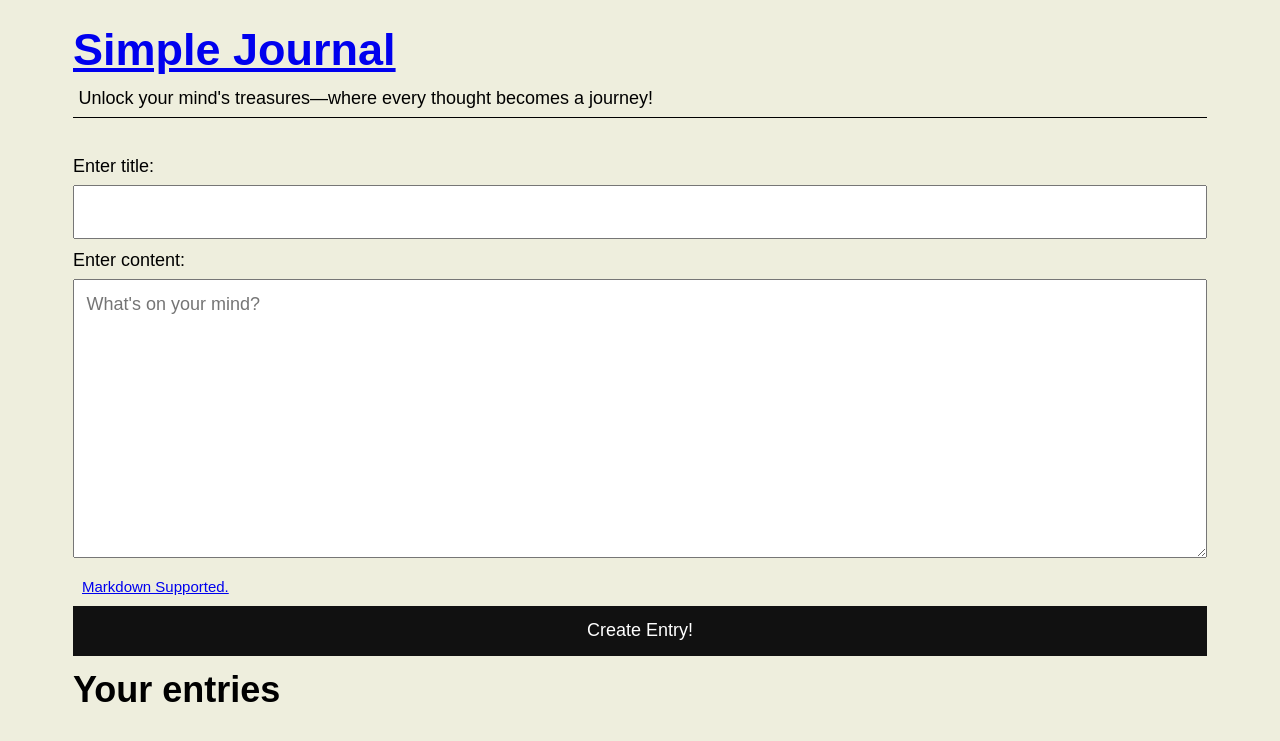
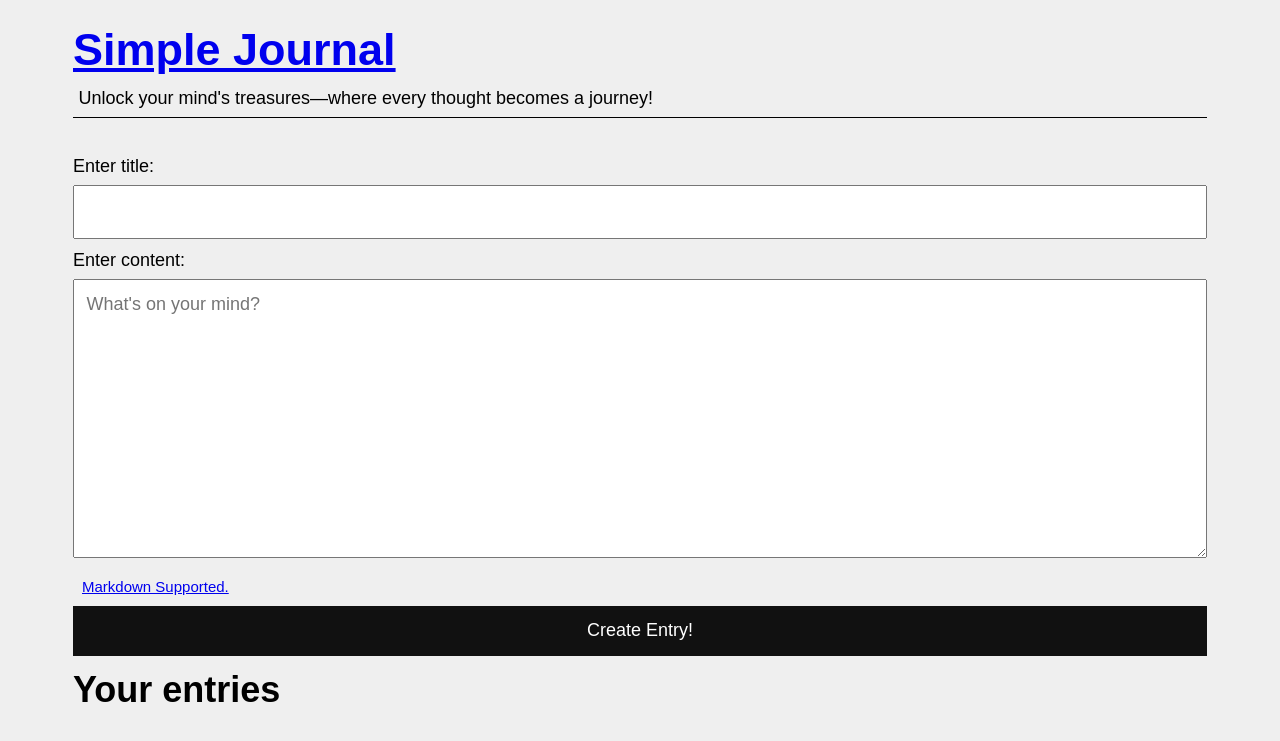
Before and after one commit to vachan-maker/simple-journal, a Flask app: page / in a window 1280 px wide. Shown: the top 741 px of the page. Run offline with Flask 3, Linux system fonts and the light colour scheme; data that the repository does not hold is empty; some web fonts are replaced.

Commit message:
Use css vars

```diff
--- a/simpleJournal/static/style.css
+++ b/simpleJournal/static/style.css
@@ -1,3 +1,13 @@
+:root {
+    --bg-light:#efefef;
+    --bg-dark: #111111;
+    --bg-dark-secondary:#1a1a1a;
+    --yellow:#fff740;
+    --light-yellow:#feff9c;
+    --blue: #7afcff;
+    --pink:#ff65a3;
+    --light-pink:#ff7eb9;
+}
 * {
     box-sizing: border-box;
     margin: 0;
@@ -18,7 +28,7 @@ body
     max-width: 65rem;
     margin: 0 auto;
     padding: 1rem;
-    background-color: #eeeedd;
+    background-color: var(--bg-light);
 }
 h1, h2, h3, h4, h5, h6{
     font-family: 'Chubbo', sans-serif;
@@ -104,19 +114,19 @@ h1 a:visited {
 
 }
 .yellow {
-    background-color: #fff740;
+    background-color: var(--yellow);
 }
 .light-yellow {
-    background-color: #feff9c;
+    background-color: var(--light-yellow);
 }
 .blue {
-    background-color: #7afcff;
+    background-color:var(--blue);
 }
 .pink {
-    background-color: #ff65a3;
+    background-color:var(--pink);
 }
 .light-pink {
-    background-color: #ff7eb9;
+    background-color: var(--light-pink);
 }
 .journalEntry {
     max-width: 50rem;
```
Also changed, not shown: 1 other file.
